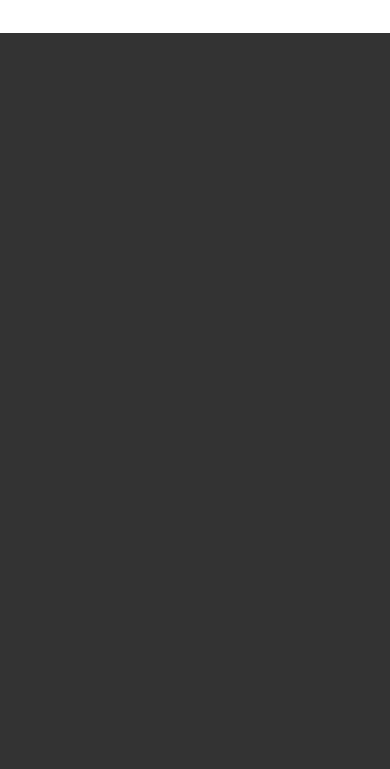
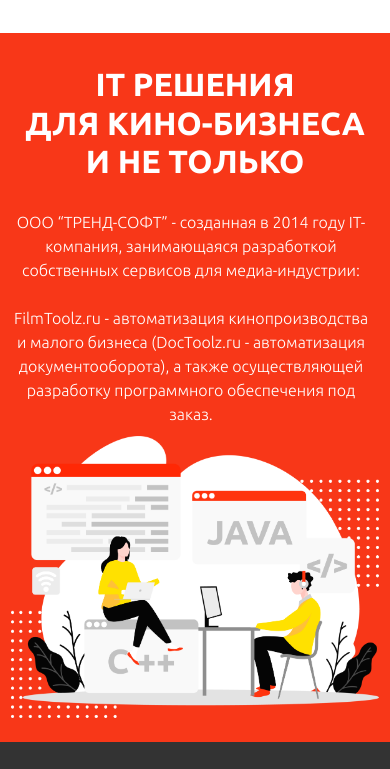
Before and after one commit to ihlasius/TrendSoft, a plain HTML site: page index.html in a window 390 px wide. Shown: the part 75-844 px from the top of the page. Drawn offline with Linux system fonts and the light colour scheme.

Commit message:
solutions prest

```diff
--- a/index.html
+++ b/index.html
@@ -48,7 +48,27 @@
     </div>
   </header>
   <main class="wrapper">
-    <section></section>
+    <section class="solutions">
+      <div class="contanier">
+        <div class="solutions__items__row">
+          <div class="solutions__desc">
+            <h1 class="solution__title">IT решения <br> для кино-бизнеса и не только
+            </h1>
+            <div class="solution__subtitle">
+              <div class="solution__desc__top">
+                ООО “ТРЕНД-СОФТ” - созданная в 2014 году IT-компания, занимающаяся разработкой собственных сервисов для медиа-индустрии:
+              </div>
+              <div class="solution__desc__bottom">
+                FilmToolz.ru - автоматизация кинопроизводства и малого бизнеса (DocToolz.ru - автоматизация документооборота), а также осуществляющей разработку программного обеспечения под заказ.
+              </div>
+            </div>
+          </div>
+          <div class="solutions__image">
+            <img src="img/solutions/headd.png" alt="">
+          </div>
+        </div>
+      </div>
+    </section>
   </main>
   <footer></footer>
 <script src="script.js"></script>
--- a/style.css
+++ b/style.css
@@ -36,6 +36,7 @@ h1 h2 h3 h4 h5 h6{font-size: inherit; font-weight: 400;}
 /* Обнуляющие свойста весь пакет */
 body  {
   background-color: #333;
+  font-family: 'Ubuntu', sans-serif;
 }
 header{
   background-color: #fff;
@@ -118,3 +119,97 @@ header{
   color: #F83718;
   transition: all 0.5s ease 0s;
 }
+/* wrapper */
+.wrapper {
+  height: 100%;
+  margin: 0 auto;
+  overflow: hidden;
+}
+/* wrapper */
+/* section solution */
+.solutions {
+  padding: 6.86rem 0px 5.44rem 0px;
+  background-color: #F83718;
+}
+.solutions__items__row {
+  display: flex;
+}
+.solutions__desc {
+  text-align: left;
+}
+.solution__title {
+  font-size: 3.125rem;
+  font-weight: 900;
+  text-transform: uppercase;
+  line-height: 120%;
+  color: #fff;
+  margin: 0px 0px 1.88rem 0px;
+  padding: 0px 3.125rem 0px 0px;
+}
+.solution__subtitle {
+  color: #fff;
+  font-size: 1rem;
+  font-weight: 300;
+  line-height: 150%;
+  padding: 0px 9.375rem 0px 0px;
+}
+.solution__desc__top {
+  margin: 0px 0px 1.5rem 0px;
+}
+/* Планшет */
+@media (max-width: 62em){
+  /* 990px */
+  .solutions {
+    padding: 5.86rem 0px 4.44rem 0px;
+    background-color: #F83718;
+  }
+  .solutions__items__row {
+    display: flex;
+    flex-direction: column;
+    align-items: center;
+  }
+  .solution__title{
+      padding: 0;
+  }
+  .solution__subtitle{
+    padding: 0px 0.500rem 0px 0px;
+  }
+  .solutions__desc{
+    text-align: center;
+  }
+}
+/* Мобильный телефон */
+@media (max-width: 47.937em){
+  .solutions__items__row {
+    display: flex;
+    flex-direction: column;
+    align-items: center;
+  }
+  .solutions{
+    padding: 2em 0.7rem 1.5rem 0.7em;
+    background-color: #F83718;
+  }
+  .solution__title {
+    font-size: 2rem;
+    font-weight: 900;
+    text-transform: uppercase;
+    line-height: 120%;
+    color: #fff;
+    margin: 0px 0px 1.88rem 0px;
+  }
+}
+.solution__desc__bottom {
+}
+.solutions__image {
+  max-width: 34.6555rem;
+}
+.solutions__image img {
+  width: 100%;
+  padding: 0;
+}
+@media (max-width: 47.937em){
+  .solution__desc__bottom{
+    margin: 0px 0px 0.625rem 0px;
+  }
+}
+/* solution */
```
Also changed, not shown: img/Group 2528.svg (added), img/headerimg.svg (added), img/solutions/headd.png (added), shrift.txt.
